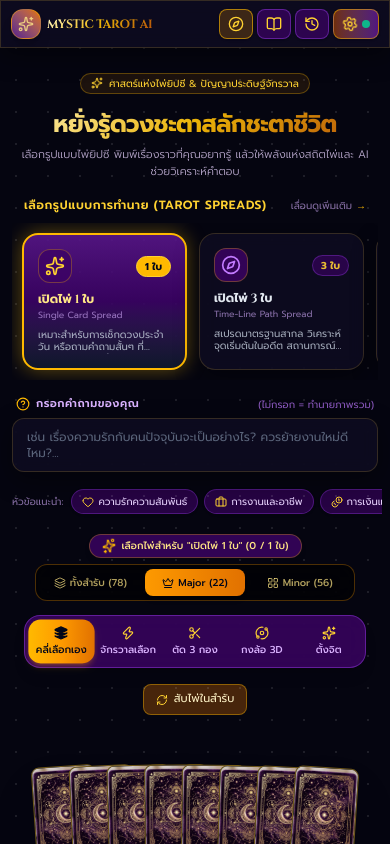
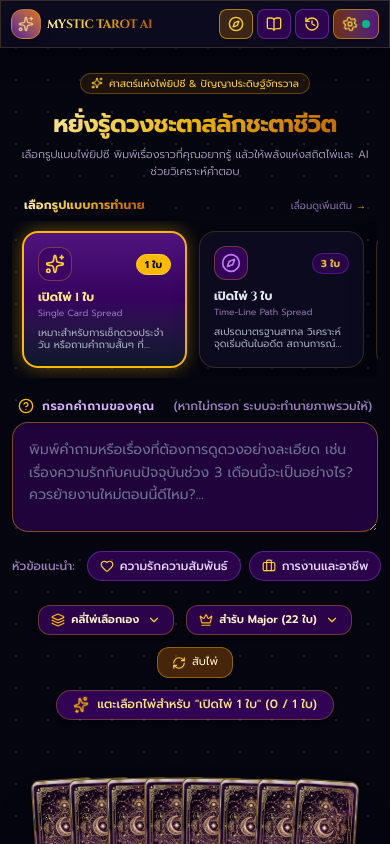
Before and after one commit to pondz1/MysticTarot, a React (Vite) app: page / in a window 390 px wide. Shown: the top 844 px of the page. Built offline with nearby package versions, Linux system fonts and the light colour scheme.

Commit message:
refactor: implement CustomSelect for deck filtering and reorganize deck control layout in TarotDeck components

```diff
--- /dev/null
+++ b/src/components/common/CustomSelect.tsx
@@ -0,0 +1,117 @@
+import React, { useState, useRef, useEffect } from 'react';
+import { motion, AnimatePresence } from 'framer-motion';
+import { ChevronDown, Check } from 'lucide-react';
+
+export interface CustomSelectOption<T extends string> {
+  value: T;
+  label: string;
+  icon?: React.FC<{ className?: string }>;
+  badge?: string;
+}
+
+interface CustomSelectProps<T extends string> {
+  options: CustomSelectOption<T>[];
+  value: T;
+  onChange: (value: T) => void;
+  disabled?: boolean;
+  ariaLabel?: string;
+}
+
+export function CustomSelect<T extends string>({
+  options,
+  value,
+  onChange,
+  disabled = false,
+  ariaLabel
+}: CustomSelectProps<T>) {
+  const [isOpen, setIsOpen] = useState(false);
+  const containerRef = useRef<HTMLDivElement>(null);
+
+  const selectedOption = options.find((o) => o.value === value) || options[0];
+  const SelectedIcon = selectedOption?.icon;
+
+  // Close dropdown on click outside
+  useEffect(() => {
+    const handleClickOutside = (e: MouseEvent) => {
+      if (containerRef.current && !containerRef.current.contains(e.target as Node)) {
+        setIsOpen(false);
+      }
+    };
+    document.addEventListener('mousedown', handleClickOutside);
+    return () => document.removeEventListener('mousedown', handleClickOutside);
+  }, []);
+
+  return (
+    <div ref={containerRef} className="relative inline-block text-left select-none">
+      {/* Dropdown Trigger Button */}
+      <button
+        type="button"
+        disabled={disabled}
+        onClick={() => setIsOpen(!isOpen)}
+        aria-label={ariaLabel || selectedOption.label}
+        aria-expanded={isOpen}
+        className={`flex items-center justify-between gap-2 px-3 py-1.5 rounded-xl border text-[11px] sm:text-xs font-semibold transition-all cursor-pointer shadow-md disabled:opacity-50 ${
+          isOpen
+            ? 'bg-purple-950/90 border-amber-400 text-amber-200 ring-2 ring-amber-400/40 shadow-[0_0_15px_rgba(234,179,8,0.3)]'
+            : 'bg-purple-950/70 hover:bg-purple-900/90 border-amber-400/30 hover:border-amber-400/60 text-amber-100 hover:shadow-lg'
+        }`}
+      >
+        <div className="flex items-center gap-1.5 truncate">
+          {SelectedIcon && <SelectedIcon className="w-3.5 h-3.5 text-amber-400 shrink-0" />}
+          <span className="truncate">{selectedOption.label}</span>
+          {selectedOption.badge && (
+            <span className="text-[9px] px-1.5 py-0.2 rounded bg-amber-400/20 text-amber-300 border border-amber-400/30 font-normal">
+              {selectedOption.badge}
+            </span>
+          )}
+        </div>
+        <ChevronDown className={`w-3.5 h-3.5 text-amber-300 transition-transform duration-200 shrink-0 ${isOpen ? 'rotate-180' : ''}`} />
+      </button>
+
+      {/* Floating Popover Menu */}
+      <AnimatePresence>
+        {isOpen && (
+          <motion.div
+            initial={{ opacity: 0, y: -6, scale: 0.96 }}
+            animate={{ opacity: 1, y: 4, scale: 1 }}
+            exit={{ opacity: 0, y: -6, scale: 0.96 }}
+            transition={{ duration: 0.15, ease: 'easeOut' }}
+            className="absolute left-0 top-full z-50 min-w-[180px] w-max max-w-[240px] p-1.5 rounded-2xl bg-[#09081a]/95 backdrop-blur-xl border border-amber-400/50 shadow-[0_10px_30px_rgba(0,0,0,0.8)] overflow-hidden"
+          >
+            <div className="space-y-0.5 max-h-60 overflow-y-auto scrollbar-none">
+              {options.map((opt) => {
+                const isSelected = opt.value === value;
+                const OptIcon = opt.icon;
+
+                return (
+                  <button
+                    key={opt.value}
+                    type="button"
+                    onClick={() => {
+                      onChange(opt.value);
+                      setIsOpen(false);
+                    }}
+                    className={`w-full flex items-center justify-between gap-2 px-3 py-2 rounded-xl text-[11px] sm:text-xs text-left transition-all cursor-pointer ${
+                      isSelected
+                        ? 'bg-gradient-to-r from-amber-500/20 to-purple-900/60 border border-amber-400/50 text-amber-200 font-bold'
+                        : 'text-purple-200/90 hover:bg-purple-900/50 hover:text-white'
+                    }`}
+                  >
+                    <div className="flex items-center gap-2 truncate">
+                      {OptIcon && (
+                        <OptIcon className={`w-3.5 h-3.5 shrink-0 ${isSelected ? 'text-amber-300' : 'text-purple-400'}`} />
+                      )}
+                      <span className="truncate">{opt.label}</span>
+                    </div>
+
+                    {isSelected && <Check className="w-3.5 h-3.5 text-amber-300 shrink-0" />}
+                  </button>
+                );
+              })}
+            </div>
+          </motion.div>
+        )}
+      </AnimatePresence>
+    </div>
+  );
+}
--- a/src/components/deck/Cut3DeckView.tsx
+++ b/src/components/deck/Cut3DeckView.tsx
@@ -188,7 +188,7 @@ export const Cut3DeckView: React.FC<Cut3DeckViewProps> = ({
             ? 'แตะเลือกลดสำรับ 1 กองตามสัมผัส พลังงานจะสุ่มดึงไพ่ขึ้นมาให้อัตโนมัติ'
             : selectedPile === null
             ? 'แตะเลือก 1 กองที่คุณต้องการเปิดคลี่สำรับเพื่อเลือกไพ่ด้วยตัวเอง'
-            : `เลือกแตะไพ่จาก ${PILE_NAMES[selectedPile].title} (${selectedCards.length} / ${targetCount} ใบ)`}
+            : `เลือกแตะไพ่จาก ${PILE_NAMES[selectedPile].title}`}
         </p>
       </div>
 
--- a/src/components/deck/DeckModeSelector.tsx
+++ b/src/components/deck/DeckModeSelector.tsx
@@ -1,5 +1,6 @@
 import React from 'react';
 import type { SelectionMode } from '../../types/tarot';
+import { CustomSelect, type CustomSelectOption } from '../common/CustomSelect';
 import { Layers, Zap, Scissors, Orbit, Sparkles } from 'lucide-react';
 
 interface DeckModeSelectorProps {
@@ -8,49 +9,26 @@ interface DeckModeSelectorProps {
   disabled?: boolean;
 }
 
+const MODE_OPTIONS: CustomSelectOption<SelectionMode>[] = [
+  { value: 'manual', label: 'คลี่ไพ่เลือกเอง', icon: Layers },
+  { value: 'auto', label: 'ให้จักรวาลเลือก', icon: Zap },
+  { value: 'cut3', label: 'ตัดสำรับ 3 กอง', icon: Scissors },
+  { value: 'orbit', label: 'กงล้อดวงดาว 3D', icon: Orbit },
+  { value: 'hold', label: 'ตั้งจิตอธิษฐาน', icon: Sparkles },
+];
+
 export const DeckModeSelector: React.FC<DeckModeSelectorProps> = ({
   selectionMode,
   onSelectMode,
   disabled = false
 }) => {
-  const modes: { id: SelectionMode; label: string; mobileLabel: string; icon: React.FC<{ className?: string }> }[] = [
-    { id: 'manual', label: 'คลี่ไพ่เลือกเอง', mobileLabel: 'คลี่เลือกเอง', icon: Layers },
-    { id: 'auto', label: 'ให้จักรวาลเลือก', mobileLabel: 'จักรวาลเลือก', icon: Zap },
-    { id: 'cut3', label: 'ตัดสำรับ 3 กอง', mobileLabel: 'ตัด 3 กอง', icon: Scissors },
-    { id: 'orbit', label: 'กงล้อ 3D', mobileLabel: 'กงล้อ 3D', icon: Orbit },
-    { id: 'hold', label: 'ตั้งจิตอธิษฐาน', mobileLabel: 'ตั้งจิต', icon: Sparkles },
-  ];
-
   return (
-    <div className="w-full max-w-3xl mx-auto px-1 sm:px-2 my-2">
-      {/* 5-Tab Segmented Bar */}
-      <div className="grid grid-cols-5 p-1 rounded-2xl bg-purple-950/80 backdrop-blur-md border border-purple-500/40 gap-0.5 sm:gap-1 shadow-lg">
-        {modes.map((modeItem) => {
-          const Icon = modeItem.icon;
-          const isSelected = selectionMode === modeItem.id;
-
-          return (
-            <button
-              key={modeItem.id}
-              type="button"
-              disabled={disabled}
-              onClick={() => onSelectMode(modeItem.id)}
-              aria-label={`โหมดเปิดไพ่: ${modeItem.label}`}
-              className={`flex flex-col sm:flex-row items-center justify-center gap-0.5 sm:gap-1.5 py-1.5 px-0.5 sm:px-3 rounded-xl transition-all duration-200 cursor-pointer disabled:opacity-50 text-center outline-none focus-visible:ring-2 focus-visible:ring-amber-400 ${
-                isSelected
-                  ? 'bg-gradient-to-r from-amber-400 via-amber-500 to-amber-600 text-slate-950 font-bold shadow-md shadow-amber-500/25 scale-[1.02]'
-                  : 'text-purple-300 hover:text-white hover:bg-purple-900/50'
-              }`}
-            >
-              <Icon className={`w-3.5 h-3.5 shrink-0 ${isSelected ? 'text-slate-950 fill-slate-950' : 'text-amber-300'}`} />
-              <span className="text-[9px] min-[380px]:text-[10px] sm:text-xs truncate font-medium">
-                <span className="inline sm:hidden">{modeItem.mobileLabel}</span>
-                <span className="hidden sm:inline">{modeItem.label}</span>
-              </span>
-            </button>
-          );
-        })}
-      </div>
-    </div>
+    <CustomSelect
+      options={MODE_OPTIONS}
+      value={selectionMode}
+      onChange={onSelectMode}
+      disabled={disabled}
+      ariaLabel="เลือกโหมดเปิดไพ่"
+    />
   );
 };
--- a/src/components/deck/FanDeckView.tsx
+++ b/src/components/deck/FanDeckView.tsx
@@ -181,7 +181,7 @@ export const FanDeckView: React.FC<FanDeckViewProps> = ({
       {!isSelectionComplete && (
         <p className="text-[10px] sm:text-xs text-purple-300/80 mt-2 flex items-center gap-1.5 px-3.5 py-1.5 rounded-full bg-purple-950/50 border border-purple-800/40 shadow-sm">
           <Sparkles className="w-3.5 h-3.5 text-amber-400 shrink-0 animate-pulse" />
-          <span>แตะเลือกไพ่ที่ต้องการ ({selectedCards.length} / {targetCount} ใบ) • พัดสำรับไพ่เวทมนตร์ {numRows} แถวขลัง</span>
+          <span>พัดสำรับไพ่เวทมนตร์ {numRows} แถวขลัง</span>
         </p>
       )}
     </div>
--- a/src/components/deck/OrbitDeckView.tsx
+++ b/src/components/deck/OrbitDeckView.tsx
@@ -112,7 +112,7 @@ export const OrbitDeckView: React.FC<OrbitDeckViewProps> = ({
           <span>กงล้อดวงดาว 360° (Full Cosmic Wheel)</span>
         </span>
         <p className="text-[10px] sm:text-xs text-purple-300/80 mt-0.5">
-          ปัดหมุนกงล้อจักรวาลแล้วแตะเลือกไพ่ ({selectedCards.length} / {targetCount} ใบ)
+          ปัดหมุนกงล้อจักรวาลแล้วแตะเลือกไพ่ที่ต้องการ
         </p>
       </div>
 
--- a/src/components/reading/QuestionInput.tsx
+++ b/src/components/reading/QuestionInput.tsx
@@ -17,10 +17,10 @@ const PRESET_QUESTIONS = [
 
 export const QuestionInput: React.FC<QuestionInputProps> = ({ question, setQuestion, disabled }) => {
   return (
-    <div className="w-full max-w-xl mx-auto my-2 sm:my-3 flex flex-col gap-1.5 sm:gap-2">
-      <div className="flex justify-between items-center px-1">
-        <label className="text-[11px] sm:text-xs uppercase tracking-wider sm:tracking-widest font-semibold text-purple-300 flex items-center gap-1.5">
-          <HelpCircle className="w-3.5 h-3.5 text-amber-400 shrink-0" />
+    <div className="w-full max-w-2xl mx-auto my-3 sm:my-4 flex flex-col gap-2 sm:gap-2.5">
+      <div className="flex justify-between items-center px-1.5">
+        <label className="text-xs sm:text-sm uppercase tracking-wider font-semibold text-purple-300 flex items-center gap-2">
+          <HelpCircle className="w-4 h-4 text-amber-400 shrink-0" />
           <span>กรอกคำถามของคุณ</span>
         </label>
 
@@ -31,33 +31,33 @@ export const QuestionInput: React.FC<QuestionInputProps> = ({ question, setQuest
               disabled={disabled}
               onClick={() => setQuestion('')}
               aria-label="ล้างคำถาม"
-              className="text-[10px] sm:text-[11px] text-amber-300 hover:text-amber-100 cursor-pointer flex items-center gap-1 font-medium transition-colors bg-purple-950/90 hover:bg-purple-900 px-2 py-0.5 rounded-md border border-amber-400/40 shadow-xs"
+              className="text-xs text-amber-300 hover:text-amber-100 cursor-pointer flex items-center gap-1.5 font-medium transition-colors bg-purple-950/90 hover:bg-purple-900 px-2.5 py-1 rounded-lg border border-amber-400/40 shadow-xs"
             >
-              <X className="w-3 h-3 text-amber-300" />
+              <X className="w-3.5 h-3.5 text-amber-300" />
               <span>ล้างคำถาม</span>
             </button>
           ) : (
-            <span className="text-[10px] sm:text-[11px] text-purple-400/70">
-              (ไม่กรอก = ทำนายภาพรวม)
+            <span className="text-xs text-purple-300/70 font-medium">
+              (หากไม่กรอก ระบบจะทำนายภาพรวมให้)
             </span>
           )}
         </div>
       </div>
 
-      <div className="relative">
+      <div className="relative w-full">
         <textarea
           value={question}
           onChange={(e) => setQuestion(e.target.value)}
           disabled={disabled}
-          placeholder="เช่น เรื่องความรักกับคนปัจจุบันจะเป็นอย่างไร? ควรย้ายงานใหม่ดีไหม?..."
-          rows={2}
-          className="w-full px-3.5 py-2.5 sm:px-4 sm:py-3 rounded-xl glass-panel text-xs sm:text-sm text-slate-100 placeholder-slate-400/60 focus:outline-none focus:border-amber-400 focus:ring-1 focus:ring-amber-400/50 transition-all resize-none shadow-inner"
+          placeholder="พิมพ์คำถามหรือเรื่องที่ต้องการดูดวงอย่างละเอียด เช่น เรื่องความรักกับคนปัจจุบันช่วง 3 เดือนนี้จะเป็นอย่างไร? ควรย้ายงานใหม่ตอนนี้ดีไหม?..."
+          rows={3}
+          className="w-full p-4 sm:p-5 min-h-[110px] sm:min-h-[135px] rounded-2xl bg-purple-950/50 backdrop-blur-xl border border-amber-400/40 hover:border-amber-400/70 text-sm sm:text-base text-amber-50 placeholder-slate-400/70 focus:outline-none focus:border-amber-400 focus:ring-2 focus:ring-amber-400/30 transition-all resize-y shadow-inner leading-relaxed"
         />
       </div>
 
       {/* Preset Suggestion Chips */}
-      <div className="flex overflow-x-auto sm:flex-wrap items-center gap-1.5 pt-1 pb-1 scrollbar-none -mx-1 px-1 sm:mx-0 sm:px-0">
-        <span className="text-[10px] text-purple-300/60 mr-0.5 shrink-0">หัวข้อแนะนำ:</span>
+      <div className="flex overflow-x-auto sm:flex-wrap items-center gap-2 pt-1 pb-1 scrollbar-none -mx-1 px-1 sm:mx-0 sm:px-0">
+        <span className="text-xs text-purple-300/70 font-medium mr-1 shrink-0">หัวข้อแนะนำ:</span>
         {PRESET_QUESTIONS.map((item, index) => {
           const Icon = item.icon;
           return (
@@ -66,9 +66,9 @@ export const QuestionInput: React.FC<QuestionInputProps> = ({ question, setQuest
               type="button"
               disabled={disabled}
               onClick={() => setQuestion(item.prompt)}
-              className="flex items-center gap-1 text-[10px] sm:text-[11px] px-2.5 py-1 rounded-full bg-purple-950/60 hover:bg-purple-900 border border-purple-500/30 hover:border-amber-400/50 text-purple-200 hover:text-amber-200 transition-all cursor-pointer shadow-sm shrink-0"
+              className="flex items-center gap-1.5 text-xs px-3 py-1.5 rounded-full bg-purple-950/70 hover:bg-purple-900 border border-purple-500/40 hover:border-amber-400/60 text-purple-200 hover:text-amber-200 transition-all cursor-pointer shadow-sm shrink-0 font-medium"
             >
-              <Icon className="w-3 h-3 text-amber-300 shrink-0" />
+              <Icon className="w-3.5 h-3.5 text-amber-300 shrink-0" />
               <span className="whitespace-nowrap">{item.label}</span>
             </button>
           );
--- a/src/components/reading/SpreadSelector.tsx
+++ b/src/components/reading/SpreadSelector.tsx
@@ -27,11 +27,11 @@ export const SpreadSelector: React.FC<SpreadSelectorProps> = ({
   };
 
   return (
-    <div className="w-full max-w-5xl mx-auto my-2 sm:my-4 px-2">
-      <div className="flex items-center justify-between sm:justify-center mb-2.5 px-1">
-        <span className="text-xs font-semibold text-amber-300 tracking-wider uppercase">
-          เลือกรูปแบบการทำนาย (Tarot Spreads)
-        </span>
+    <div className="w-full max-w-5xl mx-auto my-2 sm:my-3 px-2">
+      <div className="flex items-center justify-between sm:justify-center mb-2 px-1">
+        <h2 className="text-xs sm:text-sm font-bold font-serif-mystic text-gold-gradient tracking-wide uppercase">
+          เลือกรูปแบบการทำนาย
+        </h2>
         <span className="text-[10px] text-purple-300/60 sm:hidden flex items-center gap-1">
           <span>เลื่อนดูเพิ่มเติม</span>
           <span className="text-amber-400">→</span>
--- a/src/components/reading/TarotDeck.tsx
+++ b/src/components/reading/TarotDeck.tsx
@@ -3,8 +3,9 @@ import type { TarotCard } from '../../data/tarotCards';
 import { TAROT_CARDS } from '../../data/tarotCards';
 import type { DrawnCard, SpreadMode, SelectionMode } from '../../types/tarot';
 import { getSpreadConfig } from '../../data/tarotSpreads';
-import { Sparkles, RefreshCw, Layers, Crown, LayoutGrid } from 'lucide-react';
+import { Sparkles, RefreshCw, Crown, LayoutGrid, Layers } from 'lucide-react';
 import confetti from 'canvas-confetti';
+import { CustomSelect, type CustomSelectOption } from '../common/CustomSelect';
 
 import { DeckModeSelector } from '../deck/DeckModeSelector';
 import { FanDeckView } from '../deck/FanDeckView';
@@ -19,6 +20,12 @@ interface TarotDeckProps {
   onCardsSelected: (cards: DrawnCard[], useAi: boolean, deckFilter?: 'all' | 'major' | 'minor') => void;
   isAnalyzing: boolean;
 }
+
+const DECK_FILTER_OPTIONS: CustomSelectOption<'all' | 'major' | 'minor'>[] = [
+  { value: 'major', label: 'สำรับ Major (22 ใบ)', icon: Crown },
+  { value: 'minor', label: 'สำรับ Minor (56 ใบ)', icon: LayoutGrid },
+  { value: 'all', label: 'ทั้งสำรับ (78 ใบ)', icon: Layers },
+];
 
 export const TarotDeck: React.FC<TarotDeckProps> = ({
   spreadMode,
@@ -210,95 +217,60 @@ export const TarotDeck: React.FC<TarotDeckProps> = ({
   const isSelectionComplete = selectedCards.length === targetCount;
 
   return (
-    <div className="w-full flex flex-col items-center my-2 sm:my-4">
+    <div className="w-full flex flex-col items-center my-2 sm:my-3">
 
-      {/* Header Badge */}
-      <div className="w-full max-w-full px-2 flex flex-col items-center gap-1.5 sm:gap-2 mb-2 text-center">
-        <div className="inline-flex items-center gap-1.5 px-3 py-1 sm:px-4 sm:py-1.5 rounded-full bg-purple-950/80 border border-amber-400/30 text-amber-200 text-[10px] sm:text-xs font-medium shadow-md">
-          <Sparkles className="w-3.5 h-3.5 text-amber-400 animate-spin-slow shrink-0" />
-          <span className="leading-tight">
-            {isSelectionComplete
-              ? `เลือกครบแล้ว (${targetCount}/${targetCount} ใบ)! กดยืนยันด้านล่าง`
-              : `เลือกไพ่สำหรับ "${spreadConfig.titleTh}" (${selectedCards.length} / ${targetCount} ใบ)`}
-          </span>
-        </div>
-
-        {/* Deck Filter Selector Tabs (สำรับเต็ม 78 / Major 22 / Minor 56) */}
-        <div className="w-full max-w-xs xs:max-w-sm sm:max-w-md mx-auto grid grid-cols-3 gap-1 p-1 bg-black/60 backdrop-blur-md rounded-xl border border-amber-500/30 text-[10px] sm:text-xs shadow-inner">
-          <button
-            type="button"
-            disabled={isShuffling || isAnalyzing}
-            onClick={() => handleFilterChange('all')}
-            className={`px-1 sm:px-2.5 py-1.5 rounded-lg font-medium transition-all cursor-pointer truncate flex items-center justify-center gap-1 sm:gap-1.5 ${
-              deckFilter === 'all'
-                ? 'bg-gradient-to-r from-amber-500 to-amber-600 text-slate-950 font-bold shadow-md'
-                : 'text-amber-200/70 hover:text-amber-100 hover:bg-white/5'
-            }`}
-          >
-            <Layers className="w-3 h-3 sm:w-3.5 sm:h-3.5 shrink-0" />
-            <span>ทั้งสำรับ (78)</span>
-          </button>
-          <button
-            type="button"
-            disabled={isShuffling || isAnalyzing}
-            onClick={() => handleFilterChange('major')}
-            className={`px-1 sm:px-2.5 py-1.5 rounded-lg font-medium transition-all cursor-pointer truncate flex items-center justify-center gap-1 sm:gap-1.5 ${
-              deckFilter === 'major'
-                ? 'bg-gradient-to-r from-amber-500 to-amber-600 text-slate-950 font-bold shadow-md'
-                : 'text-amber-200/70 hover:text-amber-100 hover:bg-white/5'
-            }`}
-          >
-            <Crown className="w-3 h-3 sm:w-3.5 sm:h-3.5 shrink-0" />
-            <span>Major (22)</span>
-          </button>
-          <button
-            type="button"
-            disabled={isShuffling || isAnalyzing}
-            onClick={() => handleFilterChange('minor')}
-            className={`px-1 sm:px-2.5 py-1.5 rounded-lg font-medium transition-all cursor-pointer truncate flex items-center justify-center gap-1 sm:gap-1.5 ${
-              deckFilter === 'minor'
-                ? 'bg-gradient-to-r from-amber-500 to-amber-600 text-slate-950 font-bold shadow-md'
-                : 'text-amber-200/70 hover:text-amber-100 hover:bg-white/5'
-            }`}
-          >
-            <LayoutGrid className="w-3 h-3 sm:w-3.5 sm:h-3.5 shrink-0" />
-            <span>Minor (56)</span>
-          </button>
-        </div>
-
-        {/* Selection Mode Switcher Tabs */}
+      {/* Header Controls & Status Badge Container */}
+      <div className="w-full max-w-full px-3 flex flex-col items-center gap-3 sm:gap-4 mb-4 sm:mb-5 text-center">
+        {/* Action Controls & Clean Dropdowns Row */}
+        <div className="flex flex-wrap items-center justify-center gap-3 sm:gap-3.5">
+          {/* Mode Dropdown */}
           <DeckModeSelector
             selectionMode={selectionMode}
-          onSelectMode={(mode) => {
-            setSelectionMode(mode);
-          }}
+            onSelectMode={(mode) => setSelectionMode(mode)}
             disabled={isShuffling || isAnalyzing}
           />
 
-        {/* Action Controls for Fan Deck Mode */}
+          {/* Deck Filter Custom Select */}
+          <CustomSelect
+            options={DECK_FILTER_OPTIONS}
+            value={deckFilter}
+            onChange={(val) => handleFilterChange(val)}
+            disabled={isShuffling || isAnalyzing}
+            ariaLabel="เลือกประเภทสำรับไพ่"
+          />
+
           {selectionMode === 'manual' && (
-          <div className="flex flex-wrap items-center justify-center gap-2 sm:gap-3 mt-0.5">
             <button
               type="button"
               disabled={isShuffling || selectedCards.length > 0 || isAnalyzing}
               onClick={handleShuffle}
-              className="flex items-center gap-1.5 text-[11px] sm:text-xs px-3 py-1.5 rounded-lg bg-amber-600/30 hover:bg-amber-600/50 border border-amber-400/40 text-amber-100 disabled:opacity-40 transition-all cursor-pointer"
+              className="flex items-center gap-1.5 text-[11px] sm:text-xs px-3.5 py-1.5 rounded-xl bg-amber-600/30 hover:bg-amber-600/50 border border-amber-400/40 text-amber-100 disabled:opacity-40 transition-all cursor-pointer shadow-sm"
             >
-              <RefreshCw className={`w-3 h-3 sm:w-3.5 sm:h-3.5 text-amber-300 ${isShuffling ? 'animate-spin' : ''}`} />
-              <span>{isShuffling ? 'กำลังสับไพ่...' : 'สับไพ่ในสำรับ'}</span>
+              <RefreshCw className={`w-3.5 h-3.5 text-amber-300 ${isShuffling ? 'animate-spin' : ''}`} />
+              <span>{isShuffling ? 'กำลังสับ...' : 'สับไพ่'}</span>
             </button>
+          )}
 
           {selectedCards.length > 0 && !isAnalyzing && (
             <button
               type="button"
               onClick={handleResetSelection}
-                className="flex items-center gap-1.5 text-[11px] sm:text-xs px-2.5 py-1.5 rounded-lg bg-slate-800/80 hover:bg-slate-700 border border-slate-600 text-slate-300 transition-all cursor-pointer"
+              className="flex items-center gap-1.5 text-[11px] sm:text-xs px-3 py-1.5 rounded-xl bg-slate-800/80 hover:bg-slate-700 border border-slate-600 text-slate-300 transition-all cursor-pointer shadow-sm"
             >
               <span>ล้างเลือกใหม่</span>
             </button>
           )}
         </div>
-        )}
+
+        {/* Status Badge */}
+        <div className="inline-flex items-center gap-2 px-4 py-1.5 sm:px-5 sm:py-2 rounded-full bg-purple-950/80 border border-amber-400/30 text-amber-200 text-xs sm:text-sm font-medium shadow-md">
+          <Sparkles className="w-4 h-4 text-amber-400 animate-spin-slow shrink-0" />
+          <span className="leading-tight">
+            {isSelectionComplete
+              ? `เลือกครบแล้ว (${targetCount}/${targetCount} ใบ)! กดยืนยันด้านล่าง`
+              : `แตะเลือกไพ่สำหรับ "${spreadConfig.titleTh}" (${selectedCards.length} / ${targetCount} ใบ)`}
+          </span>
+        </div>
       </div>
 
       {/* Render Selected View Strategy */}
```
Lines whose indentation alone changed are shown as unchanged.
